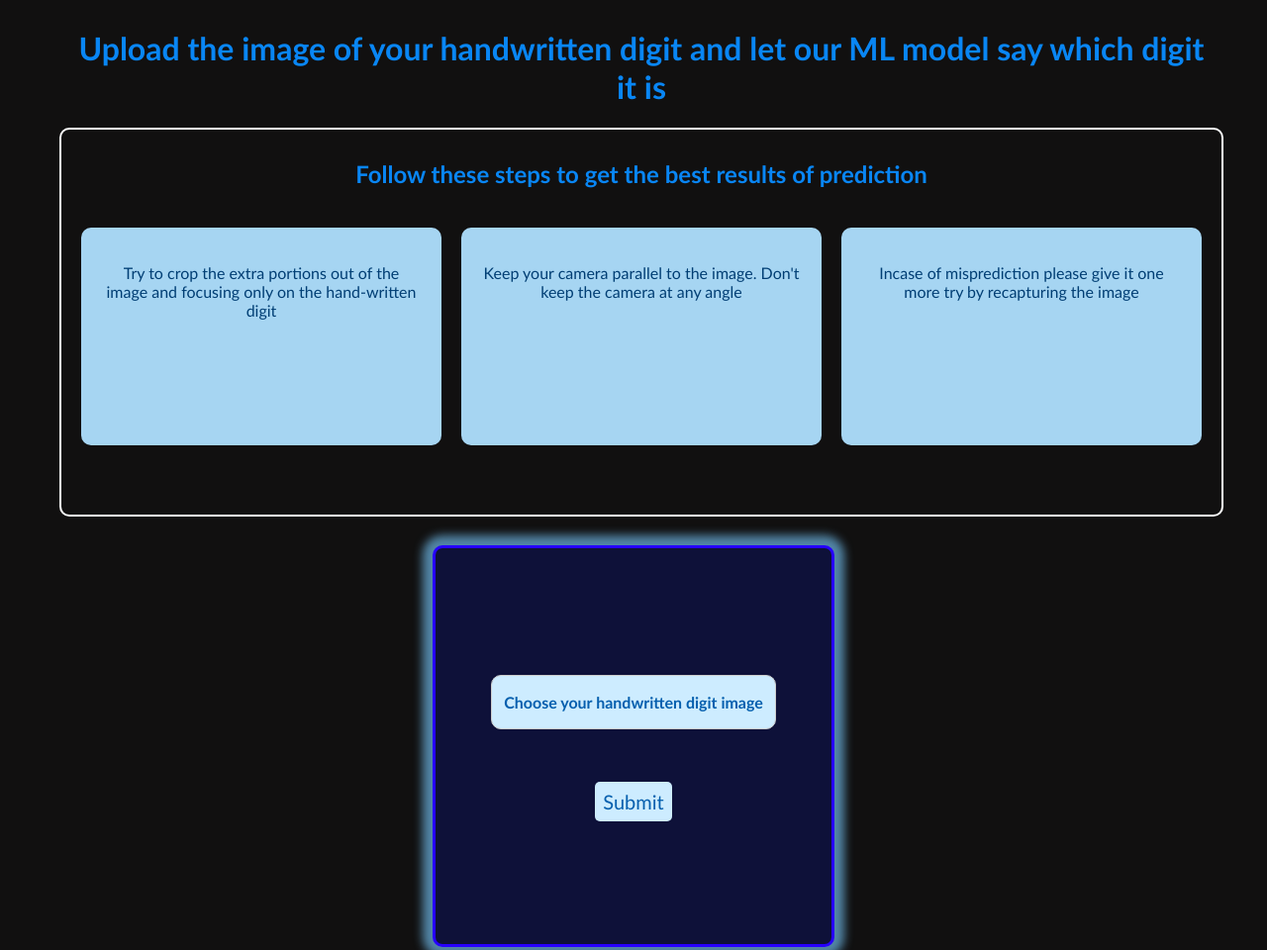
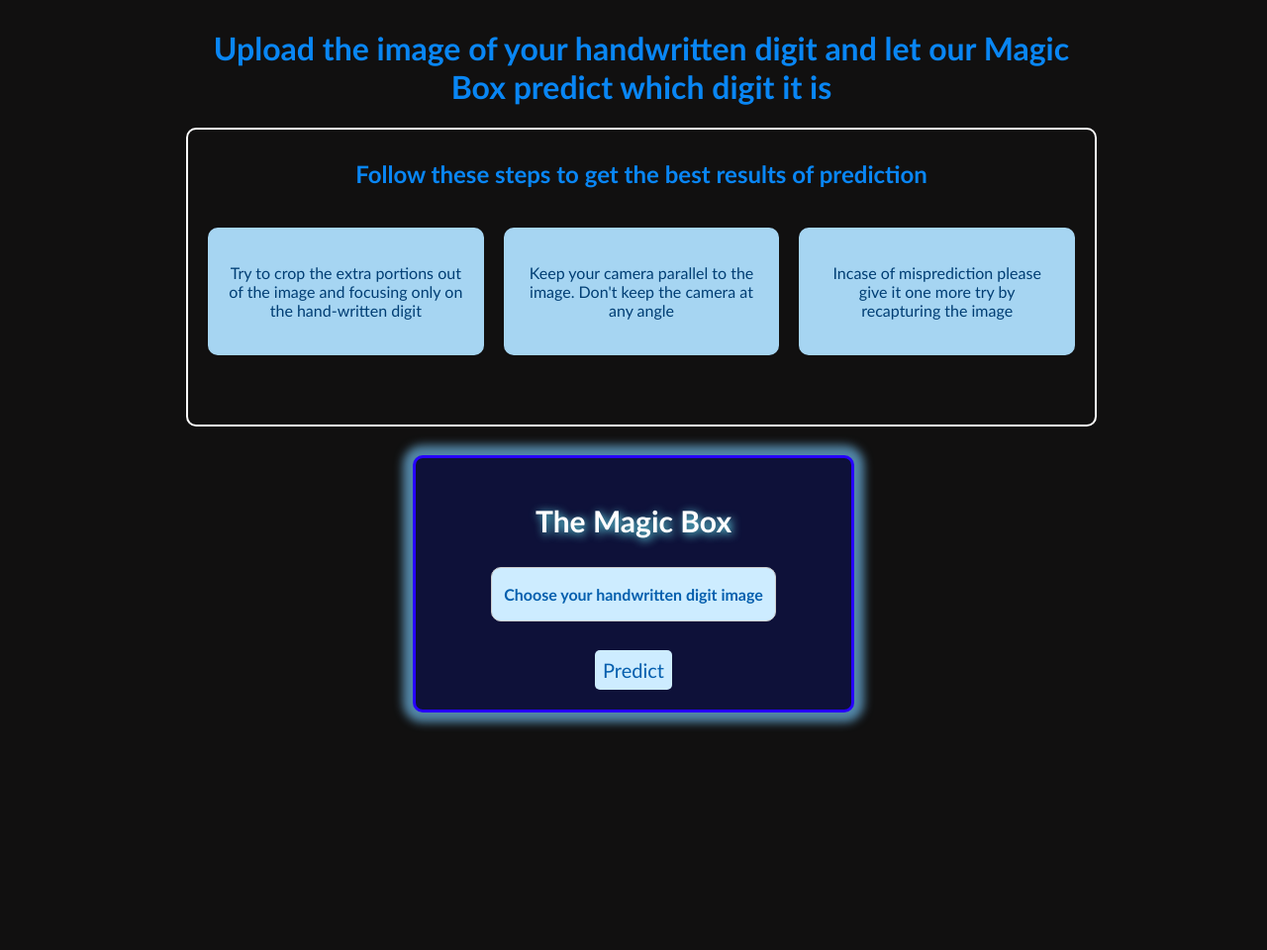
Before and after one commit to Ashmit-1/classificationDigits, a plain HTML site: page index.html in a window 1280 px wide. Shown: the top 960 px of the page at 99% size. After the commit the page ends 816 px from the top, so only its background shows below. Drawn offline with Linux system fonts and the light colour scheme.

Commit message:
rename area to upload as magic box

```diff
--- a/index.html
+++ b/index.html
@@ -28,7 +28,7 @@
             display: flex;
             background-color: rgb(14, 17, 57);
             border-radius: 10px;
-            height: 50vb;
+            height: auto;
             width: 50vb;
             align-items: center;
             justify-content: center;
@@ -36,6 +36,7 @@
             border-style: solid;
             border-color: rgb(38, 0, 255);
             transition: 1s ease;
+            padding: 20px;
         }
 
 
@@ -93,8 +94,8 @@
             padding: 10px 50px 50px 0px;
         }
         .norms div{
-            height: 200px;
-            width: 100px;
+            height: auto;
+            width: auto;
             background-color: rgb(166, 213, 242);
             border-radius: 10px;
             color: rgb(0, 62, 116);
@@ -135,7 +136,11 @@
             height: auto;
         }
         .mother div{
-            width: 90vw;
+            width: 70vw;
+        }
+        .in_form h2{
+            text-shadow: 2px 2px 10px   rgb(112, 245, 255);
+            color: rgb(255, 255, 255);
         }
 
 
@@ -146,7 +151,7 @@
     <div class="mother">
         <div>
             <h1 align="center">
-                Upload the image of your handwritten digit and let our ML model say which digit it is
+                Upload the image of your handwritten digit and let our Magic Box predict which digit it is
             </h1>
         </div>
     </div>
@@ -172,15 +177,19 @@
     <br>
     <div class="in_box">
         <div class="in_img">
+
             <form action="get" class="in_form">
+                <h2 align="center">
+                    The Magic Box
+                </h2>
                 <div class="file_div">
                     <label for="enter_image" class="in_but"><p align="center">Choose your handwritten digit image </p></label>
                     <br>
                     <input type="file" name="enter_image" id="enter_image">
                 </div>
-                <br><br>
+                <br>
                 <div class="submit_div">
-                    <label for="submit" class="submit">Submit</label>
+                    <label for="submit" class="submit">Predict</label>
                     <input type="submit" value="Submit">
                 </div>
             </form>
```
